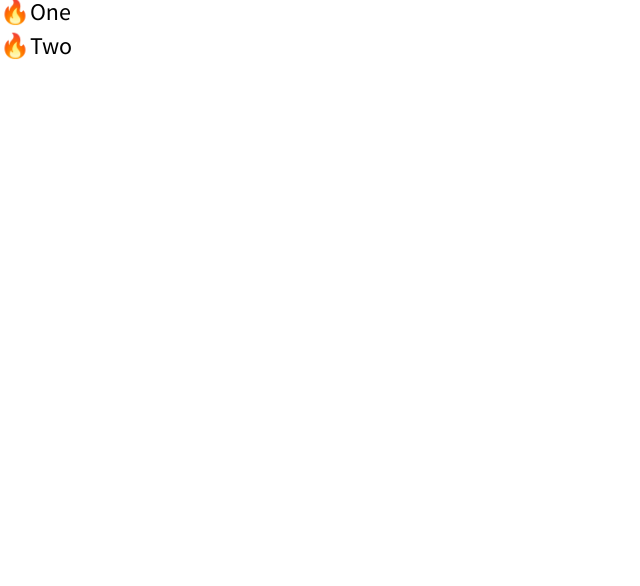
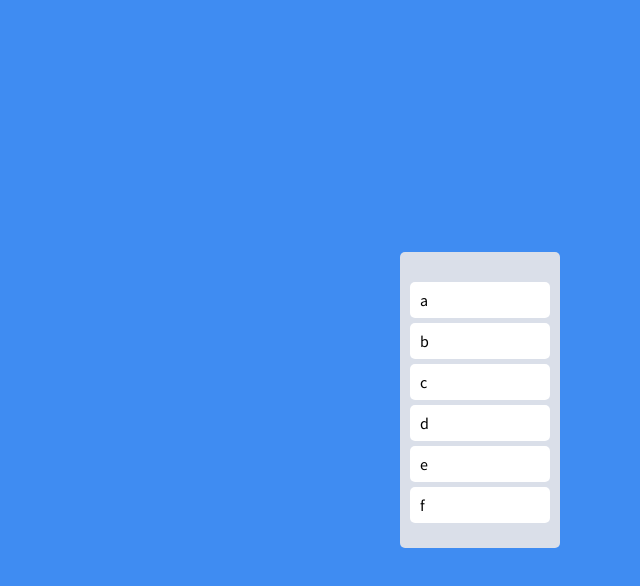
Before and after one commit to sangminlee98/Kanban-Board, a React (Create React App) app: page / in a window 1280 px wide. Shown: the top 586 px of the page, without its empty margins (0-640 px from the left). Built offline with nearby package versions, Linux system fonts and the light colour scheme.

Commit message:
Styling & placeholder

```diff
--- a/src/App.tsx
+++ b/src/App.tsx
@@ -1,94 +1,59 @@
 import React from 'react';
-import { createGlobalStyle } from 'styled-components';
+import styled from 'styled-components';
 import {DragDropContext, Draggable, Droppable} from 'react-beautiful-dnd';
 
-const GlobalStyle = createGlobalStyle`
-  html, body, div, span, applet, object, iframe,
-  h1, h2, h3, h4, h5, h6, p, blockquote, pre,
-  a, abbr, acronym, address, big, cite, code,
-  del, dfn, em, img, ins, kbd, q, s, samp,
-  small, strike, strong, sub, sup, tt, var,
-  b, u, i, center,
-  dl, dt, dd, ol, ul, li,
-  fieldset, form, label, legend,
-  table, caption, tbody, tfoot, thead, tr, th, td,
-  article, aside, canvas, details, embed,
-  figure, figcaption, footer, header, hgroup,
-  menu, nav, output, ruby, section, summary,
-  time, mark, audio, video {
-    margin: 0;
-    padding: 0;
-    border: 0;
-    font-size: 100%;
-    font: inherit;
-    vertical-align: baseline;
-  }
-  /* HTML5 display-role reset for older browsers */
-  article, aside, details, figcaption, figure,
-  footer, header, hgroup, menu, nav, section {
-    display: block;
-  }
-  body {
-    line-height: 1;
-  }
-  ol, ul {
-    list-style: none;
-  }
-  blockquote, q {
-    quotes: none;
-  }
-  blockquote:before, blockquote:after,
-  q:before, q:after {
-    content: '';
-    content: none;
-  }
-  table {
-    border-collapse: collapse;
-    border-spacing: 0;
-  }
-  * {
-    box-sizing: border-box;
-  }
-  body {
-    font-family: 'Source Sans Pro', sans-serif;
-  }
-  a {
-    text-decoration: none;
-    color: inherit;
-  }
-  li {
-    margin-bottom: 10px;
-    font-size: 1.5rem;
-  }
+const Wrapper = styled.div`
+  display: flex;
+  max-width: 480px;
+  width: 100%;
+  margin: 0 auto;
+  justify-content: center;
+  align-items: center;
+  height: 100vh;
 `;
+
+const Boards = styled.div`
+  display: grid;
+  width: 100%;
+  grid-template-columns: repeat(3, 1fr);
+`;
+const Board = styled.div`
+  padding: 20px 10px;
+  padding-top: 30px;
+  background-color: ${props => props.theme.boardColor};
+  border-radius: 5px;
+  min-height: 200px;
+`;
+const Card = styled.div`
+  background-color: ${props => props.theme.cardColor};
+  border-radius: 5px;
+  padding: 10px 10px;
+  margin-bottom: 5px;
+`;
+
+const toDos = ["a", "b", "c", "d", "e", "f"];
 
 function App() {
   const onDragEnd = () => {}
   return (
-    <>
-      <GlobalStyle/>
-      <DragDropContext onDragEnd={onDragEnd}>
-        <div>
+    <DragDropContext onDragEnd={onDragEnd}>
+      <Wrapper>
+        <Boards>
           <Droppable droppableId='one'>
-            {(magic) =>
-            <ul ref={magic.innerRef} {...magic.droppableProps}>
-              <Draggable draggableId='first' index={0}>
-                {(magic) => (<li ref={magic.innerRef} {...magic.draggableProps}>
-                  <span {...magic.dragHandleProps}>🔥</span>
-                  One
-                  </li>)}
-              </Draggable>
-              <Draggable draggableId='second' index={1}>
-                {(magic) => (<li ref={magic.innerRef} {...magic.draggableProps}>
-                  <span {...magic.dragHandleProps}>🔥</span>
-                  Two
-                  </li>)}
-              </Draggable>
-            </ul>}
+            {(magic) => (
+            <Board ref={magic.innerRef} {...magic.droppableProps}>
+              {toDos.map((toDo, index) => <Draggable draggableId={toDo} index={index}>
+                {(magic) => (
+                  <Card ref={magic.innerRef} {...magic.draggableProps} {...magic.dragHandleProps}>
+                    {toDo}
+                  </Card>)}
+              </Draggable>)}
+              {magic.placeholder}
+            </Board>)}
           </Droppable>
-        </div>
-      </DragDropContext>
-    </>
+        </Boards>
+      </Wrapper>
+    </DragDropContext>
   );
 }
 
--- a/src/index.tsx
+++ b/src/index.tsx
@@ -2,8 +2,70 @@
 import ReactDOM from 'react-dom/client';
 import App from './App';
 import {RecoilRoot} from 'recoil';
-import { ThemeProvider } from 'styled-components';
+import { createGlobalStyle, ThemeProvider } from 'styled-components';
 import {theme} from './theme';
+
+const GlobalStyle = createGlobalStyle`
+  html, body, div, span, applet, object, iframe,
+  h1, h2, h3, h4, h5, h6, p, blockquote, pre,
+  a, abbr, acronym, address, big, cite, code,
+  del, dfn, em, img, ins, kbd, q, s, samp,
+  small, strike, strong, sub, sup, tt, var,
+  b, u, i, center,
+  dl, dt, dd, ol, ul, li,
+  fieldset, form, label, legend,
+  table, caption, tbody, tfoot, thead, tr, th, td,
+  article, aside, canvas, details, embed,
+  figure, figcaption, footer, header, hgroup,
+  menu, nav, output, ruby, section, summary,
+  time, mark, audio, video {
+    margin: 0;
+    padding: 0;
+    border: 0;
+    font-size: 100%;
+    font: inherit;
+    vertical-align: baseline;
+  }
+  /* HTML5 display-role reset for older browsers */
+  article, aside, details, figcaption, figure,
+  footer, header, hgroup, menu, nav, section {
+    display: block;
+  }
+  body {
+    line-height: 1;
+  }
+  ol, ul {
+    list-style: none;
+  }
+  blockquote, q {
+    quotes: none;
+  }
+  blockquote:before, blockquote:after,
+  q:before, q:after {
+    content: '';
+    content: none;
+  }
+  table {
+    border-collapse: collapse;
+    border-spacing: 0;
+  }
+  * {
+    box-sizing: border-box;
+  }
+  body {
+    font-family: 'Source Sans Pro', sans-serif;
+    background-color: ${props => props.theme.bgColor};
+  }
+  a {
+    text-decoration: none;
+    color: inherit;
+  }
+  li {
+    margin-bottom: 10px;
+    font-size: 1.5rem;
+  }
+`;
+
 
 const root = ReactDOM.createRoot(
   document.getElementById('root') as HTMLElement
@@ -11,6 +73,7 @@
 root.render(
     <RecoilRoot>
       <ThemeProvider theme={theme}>
+        <GlobalStyle/>
         <App />
       </ThemeProvider>
     </RecoilRoot>
--- a/src/styled.d.ts
+++ b/src/styled.d.ts
@@ -3,8 +3,7 @@
 declare module 'styled-components' {
   export interface DefaultTheme {
     bgColor: string;
-    textColor: string;
-    accentColor: string;
-    cardBgColor: string;
+    boardColor: string;
+    cardColor: string;
   }
 }
--- a/src/theme.ts
+++ b/src/theme.ts
@@ -1,8 +1,7 @@
 import { DefaultTheme } from 'styled-components';
 
 export const theme: DefaultTheme = {
-  bgColor: 'black',
-  textColor: 'black',
-  accentColor: 'black',
-  cardBgColor: 'black',
+  bgColor: '#3F8CF2',
+  boardColor: '#DADFE9',
+  cardColor: 'white'
 }
```
